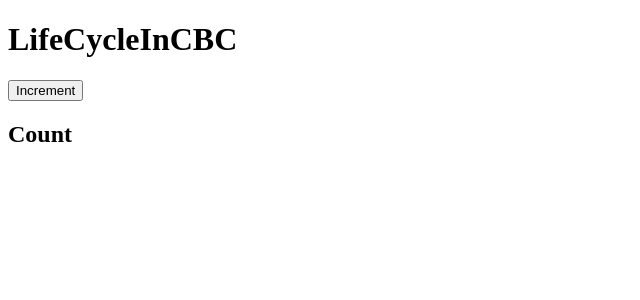
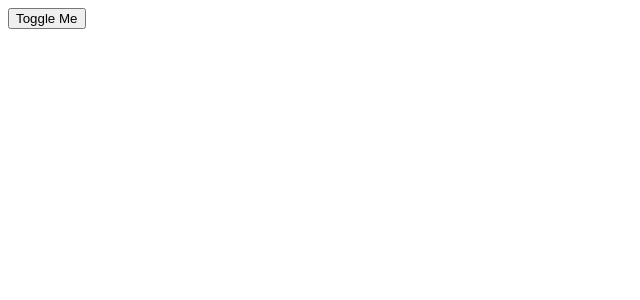
Before and after one commit to iamkeshavSharma19/ReactJSPracticeJuly, a React (Vite) app: page / in a window 1280 px wide. Shown: the top 300 px of the page, without its empty margins (0-640 px from the left). Built offline with nearby package versions, Linux system fonts and the light colour scheme.

Commit message:
LifeCycle In CBC By Following Completed

```diff
--- a/src/App.jsx
+++ b/src/App.jsx
@@ -1,4 +1,4 @@
-import React from "react";
+import React, { useState } from "react";
 import ControlledForms01 from "./components/ControlledFormsByFollowing/ControlledForms01";
 import ControllerForms01PracticeOnMyOwn from "./components/ControlledFormsByFollowing/ControllerForms01PracticeOnMyOwn";
 import TodoContextProvider from "./components/TodoAppContextAPIByFollowing/context/TodoContextProvider";
@@ -7,6 +7,8 @@ import ControlledForms02ByFollowing from "./components/ControlledFormsPart2Using
 import LifeCycleCBCByFollowing from "./components/LifeCycleByFollowing/LifeCycleCBCByFollowing";
 
 const App = () => {
+  const [toggle, setToggle] = useState(false);
+  const handleToggle = () => setToggle((prev) => !prev);
   return (
     <div>
       {/* <ControlledForms01 /> */}
@@ -15,7 +17,8 @@ const App = () => {
         <TodoApp />
       </TodoContextProvider> */}
       {/* <ControlledForms02ByFollowing /> */}
-      <LifeCycleCBCByFollowing />
+      <button onClick={handleToggle}>Toggle Me</button>
+      {toggle && <LifeCycleCBCByFollowing />}
     </div>
   );
 };
--- a/src/components/LifeCycleByFollowing/LifeCycleCBCByFollowing.jsx
+++ b/src/components/LifeCycleByFollowing/LifeCycleCBCByFollowing.jsx
@@ -7,17 +7,44 @@ export default class LifeCycleCBCByFollowing extends Component {
     console.log("Constructor Called");
     //?super() is used for inheriting the properties and methods from the parent class to the child class.
     super();
+    //?this points out to the object of the current class
+    // console.log(this);
+    this.state = { count: 0 };
   }
+  increment = () => {
+    //?setState method updates the state variable which is present inside the object of the current class
+    this.setState((prev) => {
+      //console.log(prev); //{count : 0}
+      return { count: prev.count + 1 };
+    });
+  };
   componentDidMount() {
     //?Birth Of the Component
     console.log("Component Did Mount.Birth Of The Component");
+    //&SetInterval returns us an intervalId
+    this.id = setInterval(() => {
+      console.log("API called");
+    }, 2000);
+  }
+  componentDidUpdate() {
+    //^Growth of the component
+    //^Updating phase
+    console.log("Component Updated");
+  }
+
+  componentWillUnmount() {
+    //~Death of the component
+    console.log("Component Unmounted");
+    //?We will cancel the API Calling inside componentWillUnmount method
+    clearInterval(this.id);
+    console.log("API Calling stopped");
   }
   render() {
     return (
       <div>
         <h1>LifeCycleInCBC</h1>
-        <button>Increment</button>
-        <h2>Count</h2>
+        <button onClick={this.increment}>Increment</button>
+        <h2>Count: {this.state.count}</h2>
       </div>
     );
   }
```
